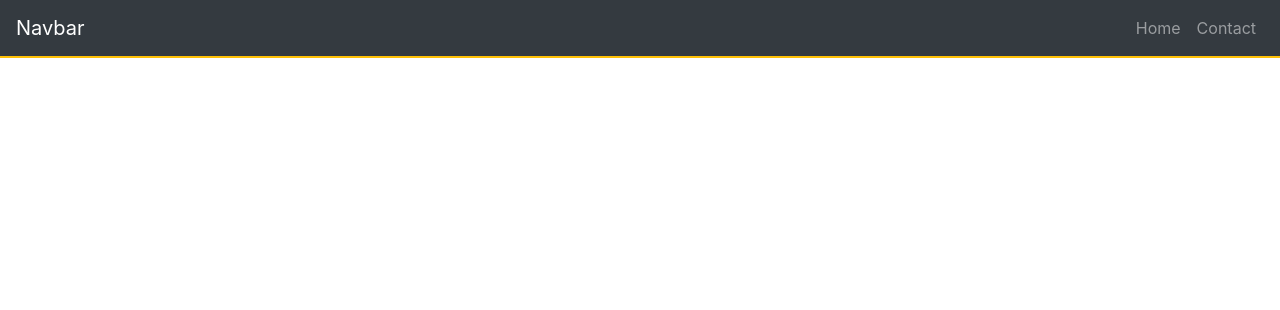
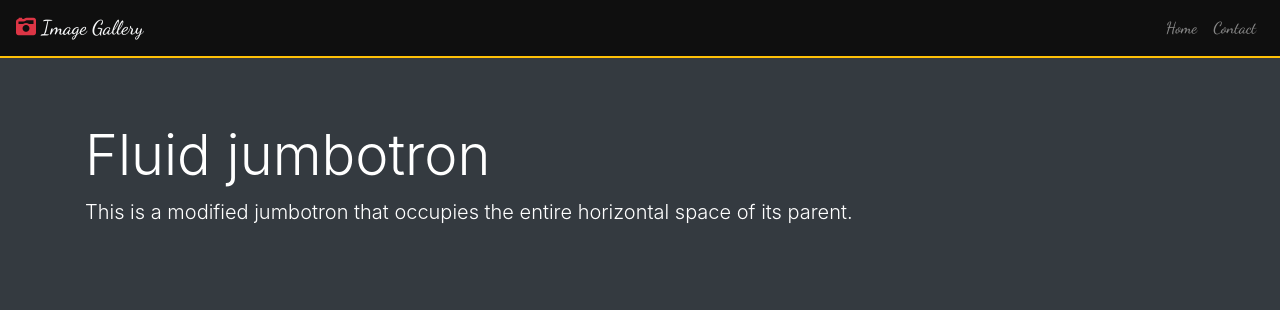
Before and after one commit to BilalBaheer/Image-Gallery, a plain HTML site: page index.html in a window 1280 px wide. Drawn offline with nearby package versions, Linux system fonts and the light colour scheme.

Commit message:
added jumbotron and some styles

```diff
--- a/index.html
+++ b/index.html
@@ -3,14 +3,15 @@
 <head>
     <meta charset="UTF-8">
     <meta name="viewport" content="width=device-width, initial-scale=1.0">
-    <title>Document</title>
+    <title>Image Gallery</title>
+    <link href="https://fonts.googleapis.com/css2?family=Dancing+Script:wght@500;700&display=swap" rel="stylesheet">
     <link rel="stylesheet" href="https://maxcdn.bootstrapcdn.com/bootstrap/4.0.0/css/bootstrap.min.css" integrity="sha384-Gn5384xqQ1aoWXA+058RXPxPg6fy4IWvTNh0E263XmFcJlSAwiGgFAW/dAiS6JXm" crossorigin="anonymous">
     <link rel="stylesheet" href="style.css">
 
 </head>
-<body>
- <nav class="navbar navbar-expand-lg navbar-dark bg-dark">
-    <a class="navbar-brand" href="#">Navbar</a>
+<body class="bg-dark">
+ <nav class="navbar navbar-expand-lg navbar-dark">
+    <a class="navbar-brand text-light" href="#"><i class="fas fa-camera-retro text-danger"></i>  Image Gallery</a>
     <button class="navbar-toggler" type="button" data-toggle="collapse" data-target="#navbarNav" aria-controls="navbarNav" aria-expanded="false" aria-label="Toggle navigation">
      <span class="navbar-toggler-icon"></span>
      </button>
@@ -26,6 +27,12 @@
           </ul>
         </div>
       </nav>
+      <div class="jumbotron jumbotron-fluid bg-dark">
+        <div class="container">
+          <h1 class="display-4">Fluid jumbotron</h1>
+          <p class="lead">This is a modified jumbotron that occupies the entire horizontal space of its parent.</p>
+        </div>
+      </div>
 
 <script src="https://kit.fontawesome.com/7a158ae838.js" crossorigin="anonymous"></script> <script src="https://code.jquery.com/jquery-3.2.1.slim.min.js" integrity="sha384-KJ3o2DKtIkvYIK3UENzmM7KCkRr/rE9/Qpg6aAZGJwFDMVNA/GpGFF93hXpG5KkN" crossorigin="anonymous"></script>
 <script src="https://cdnjs.cloudflare.com/ajax/libs/popper.js/1.12.9/umd/popper.min.js" integrity="sha384-ApNbgh9B+Y1QKtv3Rn7W3mgPxhU9K/ScQsAP7hUibX39j7fakFPskvXusvfa0b4Q" crossorigin="anonymous"></script>
--- a/style.css
+++ b/style.css
@@ -1,3 +1,10 @@
 .navbar {
+    background-color: rgb(15, 15, 15);
     border-bottom: 2px solid #ffc107 ;
+    font-family: 'Dancing Script', cursive;
 }
+
+.jumbotron {
+    background-color: rgba(30, 30, 30, 0.5);
+    color: white;
+}
```
